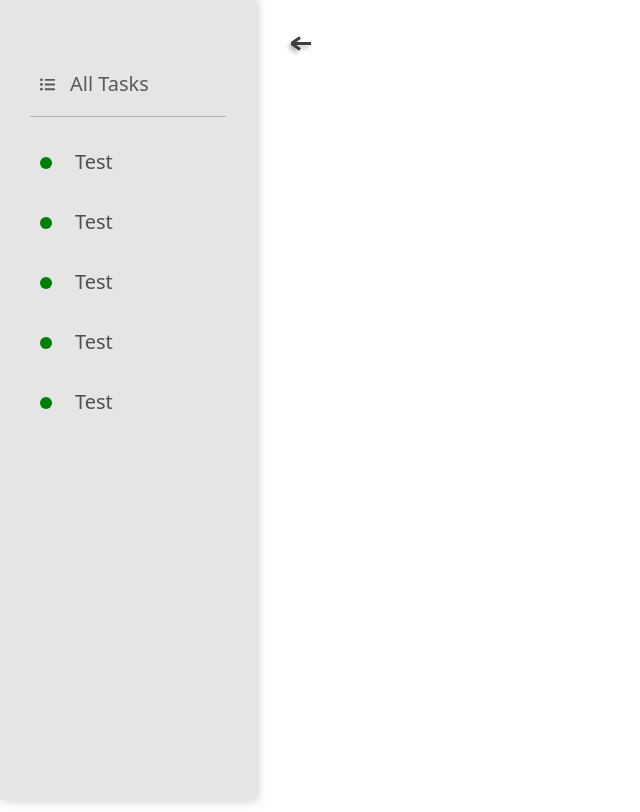
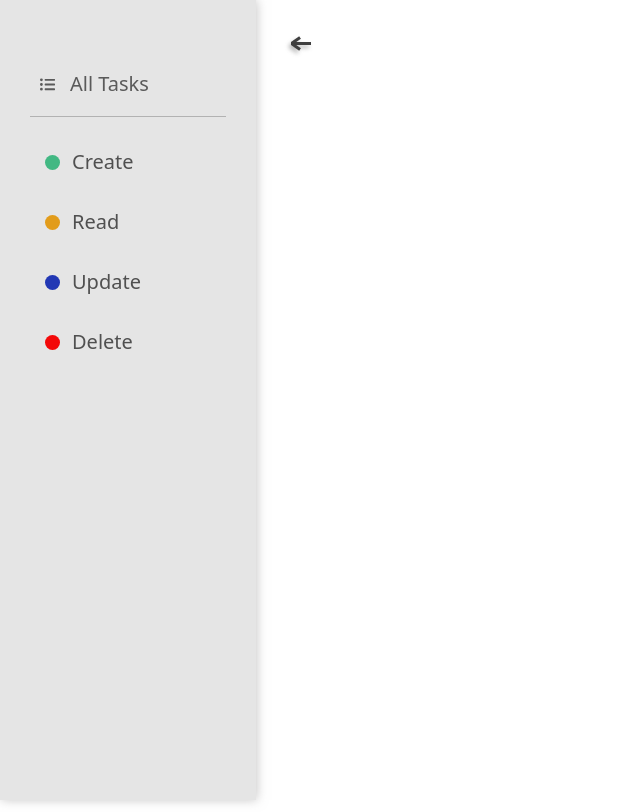
Before and after one commit to gavryk/tasks-manager, a React (Create React App) app: page / in a window 1280 px wide. Shown: the whole page, without its empty margins (0-640 px from the left). Built offline with nearby package versions, Linux system fonts and the light colour scheme.

Commit message:
tasks group list component

```diff
--- a/src/components/Sidebar/Sidebar.jsx
+++ b/src/components/Sidebar/Sidebar.jsx
@@ -7,15 +7,21 @@ import style from './Sidebar.module.scss';
 
 const Sidebar = ({ sidebarAct }) => {
 
+  const todos = [
+    { title: "Create", color: "#42B883" },
+    { title: "Read", color: "#e29c1a" },
+    { title: "Update", color: "#2238b4" },
+    { title: "Delete", color: "#f30909" }
+  ];
+
     return (
       <div className={`${style.sidebar} ${sidebarAct ? style.active : ""}`}>
         <div className={style.allBtn}>
           <h5>
             <FontAwesomeIcon size="xs" icon={faListUl} /> All Tasks
-
           </h5>
         </div>
-        <TasksGroup/>
+        <TasksGroup todos={todos} />
       </div>
     );
 }
--- a/src/components/TasksGroup/TasksGroup.jsx
+++ b/src/components/TasksGroup/TasksGroup.jsx
@@ -1,44 +1,23 @@
-import React from 'react';
+import React from "react";
 import { FontAwesomeIcon } from "@fortawesome/react-fontawesome";
 import { faTimes } from "@fortawesome/free-solid-svg-icons";
 
-import style from './TasksGroup.module.scss';
+import style from "./TasksGroup.module.scss";
 
-const TasksGroup = () => {
-    return (
-      <ul className={ style.tasksGroup }>
-        <li>
-          <span>Test</span>
+const TasksGroup = ({ todos }) => {
+  return (
+    <ul className={style.tasksGroup}>
+      {todos.map((el, index) => (
+        <li key={`${el}_${index}`}>
+          <span className={style.bullet} style={{backgroundColor: el.color}} ></span>
+          <span className={style.title}>{el.title}</span>
           <button className={style.remove}>
             <FontAwesomeIcon icon={faTimes} color="#50505063" />
           </button>
         </li>
-        <li>
-          <span>Test</span>
-          <button className={style.remove}>
-            <FontAwesomeIcon icon={faTimes} color="#50505061" />
-          </button>
-        </li>
-        <li>
-          <span>Test</span>
-          <button className={style.remove}>
-            <FontAwesomeIcon icon={faTimes} color="#50505063" />
-          </button>
-        </li>
-        <li>
-          <span>Test</span>
-          <button className={style.remove}>
-            <FontAwesomeIcon icon={faTimes} color="#50505063" />
-          </button>
-        </li>
-        <li>
-          <span>Test</span>
-          <button className={style.remove}>
-            <FontAwesomeIcon icon={faTimes} color="#50505063" />
-          </button>
-        </li>
-      </ul>
-    );
-}
+      ))}
+    </ul>
+  );
+};
 
-export default TasksGroup
+export default TasksGroup;
--- a/src/components/TasksGroup/TasksGroup.module.scss
+++ b/src/components/TasksGroup/TasksGroup.module.scss
@@ -3,18 +3,20 @@
   overflow-y: scroll;
   padding-left: 0;
   li {
-    padding: 15px 30px 15px 45px;
+    padding: 15px 25px 15px 15px;
     position: relative;
     font-size: 20px;
     cursor: pointer;
     border-radius: 10px;
     transition: all 0.3s ease-in-out;
     color: #505050;
-    display: flex;
+    display: grid;
+    grid-template-columns: 12px auto 20px;
     align-items: center;
-    justify-content: space-between;
-    flex-wrap: wrap;
-    flex-direction: row;
+    grid-gap: 15px;
+    .title {
+        line-height: 1;
+    }
     .remove {
       opacity: 0;
       transition: all 0.3s ease-in-out;
@@ -30,14 +32,9 @@
         opacity: 1;
       }
     }
-    &:after {
-      content: "";
-      position: absolute;
-      left: 10px;
-      top: 25px;
-      height: 12px;
-      width: 12px;
-      background-color: green;
+    .bullet {
+      height: 15px;
+      width: 15px;
       border-radius: 50%;
     }
   }
```
